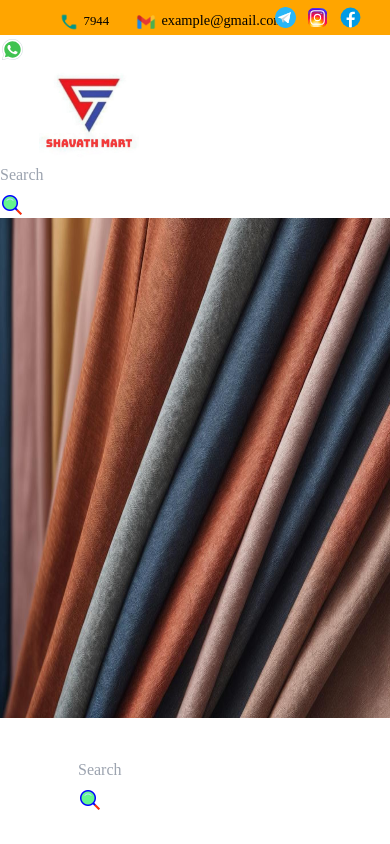
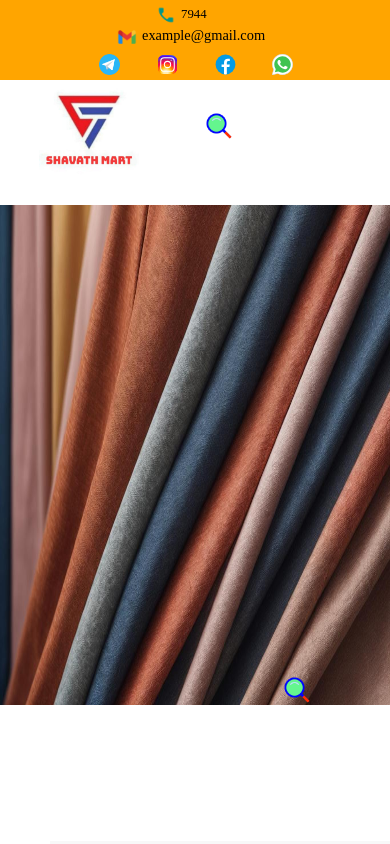
Before and after one commit to ezrablackfish2/Shavath-Mart, a Next.js app: page /home in a window 390 px wide. Shown: the top 844 px of the page. Built offline with nearby package versions, Linux system fonts and the light colour scheme; a web font is replaced by a local one.

Commit message:
the upper part is being done

```diff
--- a/components/Header.module.css
+++ b/components/Header.module.css
@@ -4,6 +4,10 @@
 	width: 100%;
 	background-color: #FFA500;
 	height: 35px;
+}
+.headermedia {
+	position: relative;
+	display: inline;
 }
 .headeritems {
 	position: relative;
@@ -82,3 +86,35 @@
 	top: 6px;
 	position: relative;
 }
+
+@media (max-width: 856px) {
+	.searchbar {
+		display: none;
+	}
+	.searchimage {
+		position: absolute;
+		top: -70px;
+		width: 30px;
+		right: 0%;
+	}
+}
+
+@media (max-width: 599px) {
+	.header {
+		height: 80px;
+	}
+	.headerphone {
+		left: 40%;
+	}
+	.headergmail {
+		left: 30%;
+		display: block;
+	}
+	.headermedia {
+		left: 25%;
+		display: block;
+	}
+	.headerimages {
+		margin-right: 25px;
+	}
+}
--- a/components/Header.tsx
+++ b/components/Header.tsx
@@ -20,12 +20,14 @@ export default function Header(){
 	example@gmail.com
 	</Link>
 	</div>
+	<div className={styles.headermedia}>
                 {social_handles.map(({icon, link})=> (
                     <div className={styles.headeritems}>
                         <Link className={styles.headerlink} href={link}><img className={styles.headerimages} src={icon} /></Link>
                     </div>
 
                 ))}
+	</div>
             </div>
             <div className={styles.navigationbar}>
 		<Link href="">
```
Also changed, not shown: 1 other file (tests, documents, lock files or other folders).
